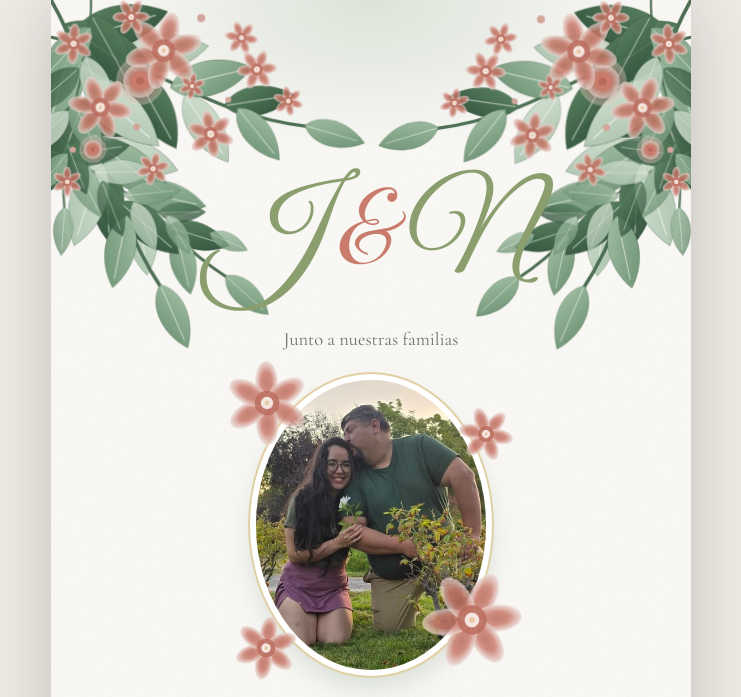
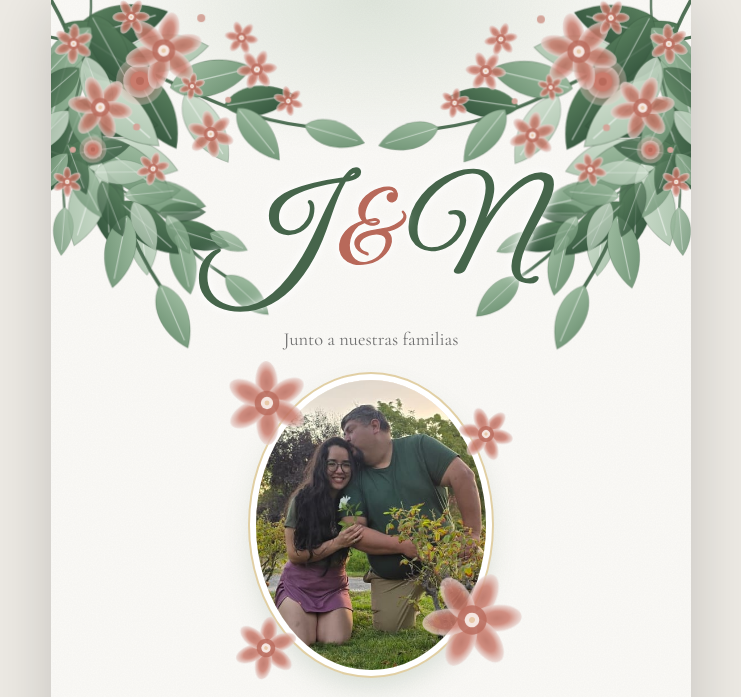
Before and after one commit to earanguizbravo/invitacion-boda-julio-natali, a plain HTML site: page index.html in a window 1280 px wide. Shown: the top 697 px of the page, without its empty margins (269-1010 px from the left). Drawn offline with nearby package versions, Linux system fonts and the light colour scheme.

Commit message:
Update index.html

```diff
--- a/index.html
+++ b/index.html
@@ -25,7 +25,7 @@ background:radial-gradient(ellipse 60% 220px at 50% 0,rgba(150,176,150,.28),tran
 .l2{top:0;right:0;width:330px}.l2 svg{transform-origin:100% 0;animation-delay:-3s}
 .l3{bottom:0;left:0;width:100%}.l3 svg{transform-origin:50% 100%;animation-duration:9s}
 section{position:relative;z-index:2;padding:22px 0}
-.mono{display:flex;align-items:center;justify-content:center;gap:6px;font-family:'Great Vibes',cursive;font-weight:400;font-size:7.5rem;line-height:1.1;color:var(--g)}.mono .amp{display:inline-block;color:var(--t);transform:rotate(-10deg);font-size:.8em;margin:0 .08em}.verse{max-width:430px;margin:0 auto 30px;font-style:italic;font-size:1.2rem;color:var(--soft)}.verse a{display:inline-block;margin-top:6px;font-style:normal;font-weight:600;font-size:.95rem;letter-spacing:.08em;color:var(--td);text-decoration:none;border-bottom:1px solid var(--td)}.verse a:hover{color:var(--t)}
+.mono{display:flex;align-items:center;justify-content:center;gap:6px;font-family:'Great Vibes',cursive;font-weight:400;font-size:7.5rem;line-height:1.1;color:#46654B;-webkit-text-stroke:1.8px #46654B;text-shadow:0 0 14px #fff,0 0 6px #fff}.mono .amp{display:inline-block;color:var(--td);-webkit-text-stroke:1.4px var(--td);transform:rotate(-10deg);font-size:.8em;margin:0 .08em}.verse{max-width:430px;margin:0 auto 30px;font-style:italic;font-size:1.2rem;color:var(--soft)}.verse a{display:inline-block;margin-top:6px;font-style:normal;font-weight:600;font-size:.95rem;letter-spacing:.08em;color:var(--td);text-decoration:none;border-bottom:1px solid var(--td)}.verse a:hover{color:var(--t)}
 .mono svg{width:64px;height:110px}
 .small{font-size:1.15rem;color:var(--soft);max-width:430px;margin:0 auto}
 .photo{position:relative;width:230px;height:290px;margin:26px auto 8px}.photo .fr{position:absolute;inset:0;border-radius:50%;overflow:hidden;background:linear-gradient(160deg,#F5E6E0,#E4EDE2);box-shadow:0 0 0 6px #fff,0 0 0 8px #E1CFA4,0 14px 30px rgba(90,122,95,.25)}.photo .fr>svg{position:absolute;inset:0;width:100%;height:100%}.photo img{position:absolute;inset:0;width:100%;height:100%;object-fit:cover}.photo .pfl{position:absolute;width:74px;height:74px;overflow:visible;animation:sway 6s ease-in-out infinite}.pfl.a{top:-14px;left:-26px}.pfl.b{bottom:6px;right:-30px;width:88px;height:88px;animation-delay:-2s}.pfl.c{top:30px;right:-24px;width:48px;height:48px;animation-delay:-4s}.pfl.d{bottom:-6px;left:-18px;width:56px;height:56px;animation-delay:-1s}.names{display:flex;align-items:center;justify-content:center;gap:10px;font-family:'Great Vibes',cursive;color:var(--g);font-size:5rem;line-height:1.1;margin:8px 0}
```
